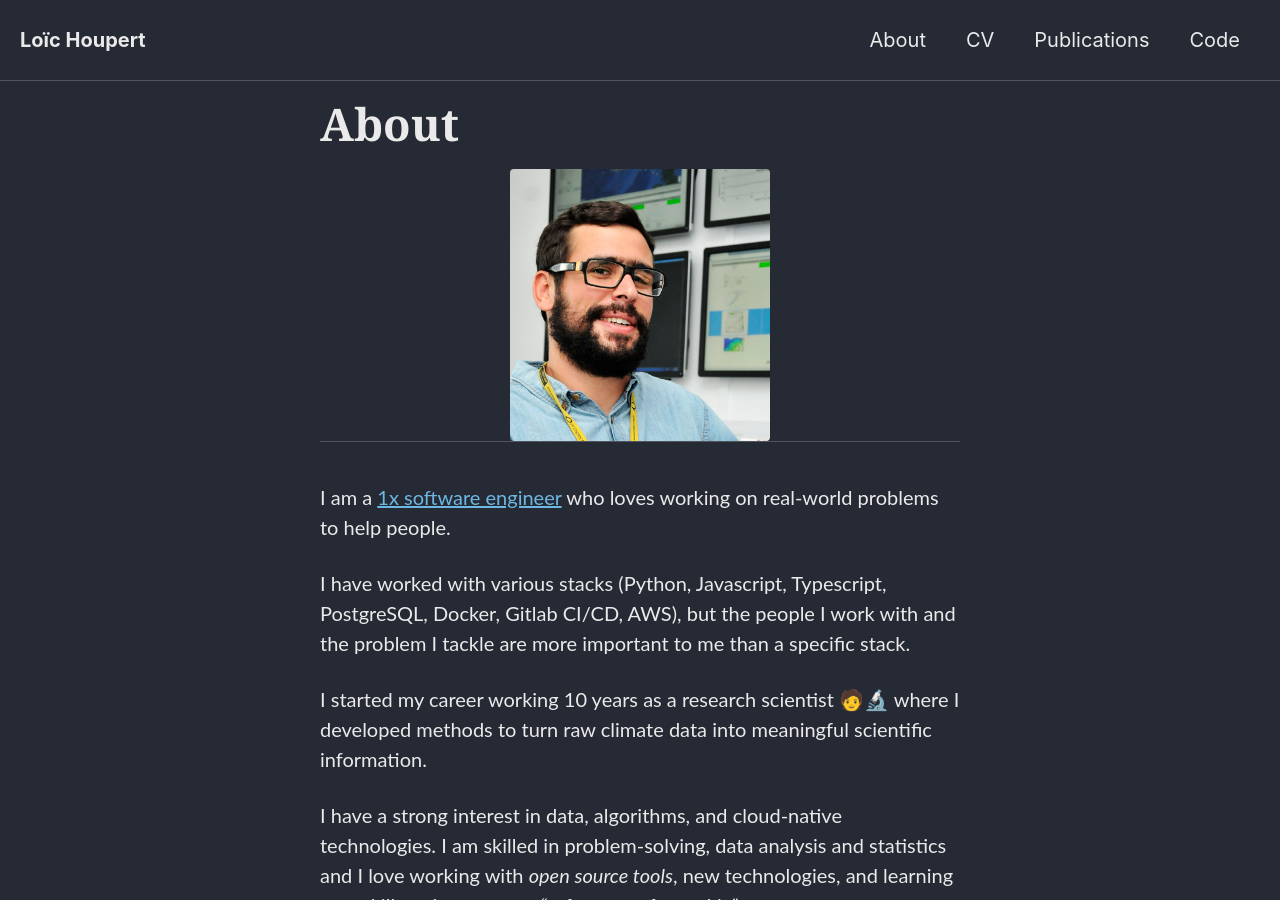
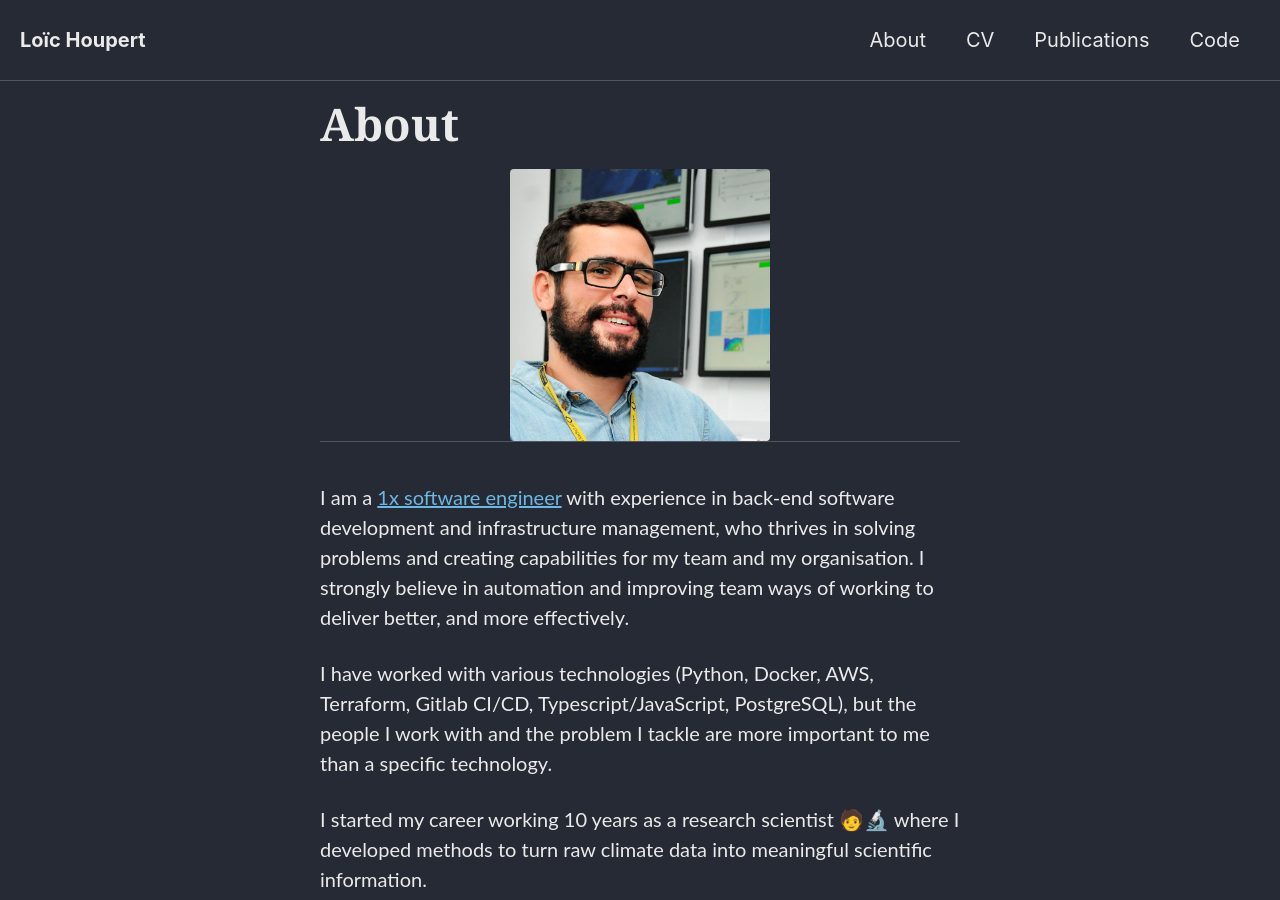
Before and after one commit to lhoupert/lhoupert.github.io, a Jekyll site: the page built from _pages/about.md, in a window 1280 px wide and 900 px high. Built offline with Jekyll 4.4.1, drawn with Linux system fonts in a browser that asks for light colours; cached includes are drawn as plain includes; nearby versions of some CDN libraries.

Commit message:
Update about.md

```diff
--- a/_pages/about.md
+++ b/_pages/about.md
@@ -11,9 +11,9 @@ feature_row1:
 
 {% include feature_row id="feature_row1" type="center" width="40%" %}
 
-I am a [1x software engineer](https://1x.engineer/) who loves working on real-world problems to help people.
+I am a [1x software engineer](https://1x.engineer/) with experience in back-end software development and infrastructure management, who thrives in solving problems and creating capabilities for my team and my organisation. I strongly believe in automation and improving team ways of working to deliver better, and more effectively.
 
-I have worked with various stacks (Python, Javascript, Typescript, PostgreSQL, Docker, Gitlab CI/CD, AWS), but the people I work with and the problem I tackle are more important to me than a specific stack.
+I have worked with various technologies (Python, Docker, AWS, Terraform, Gitlab CI/CD, Typescript/JavaScript, PostgreSQL), but the people I work with and the problem I tackle are more important to me than a specific technology.
 
 I started my career working 10 years as a research scientist 🧑🔬 where I developed methods to turn raw climate data into meaningful scientific information.
 
```
